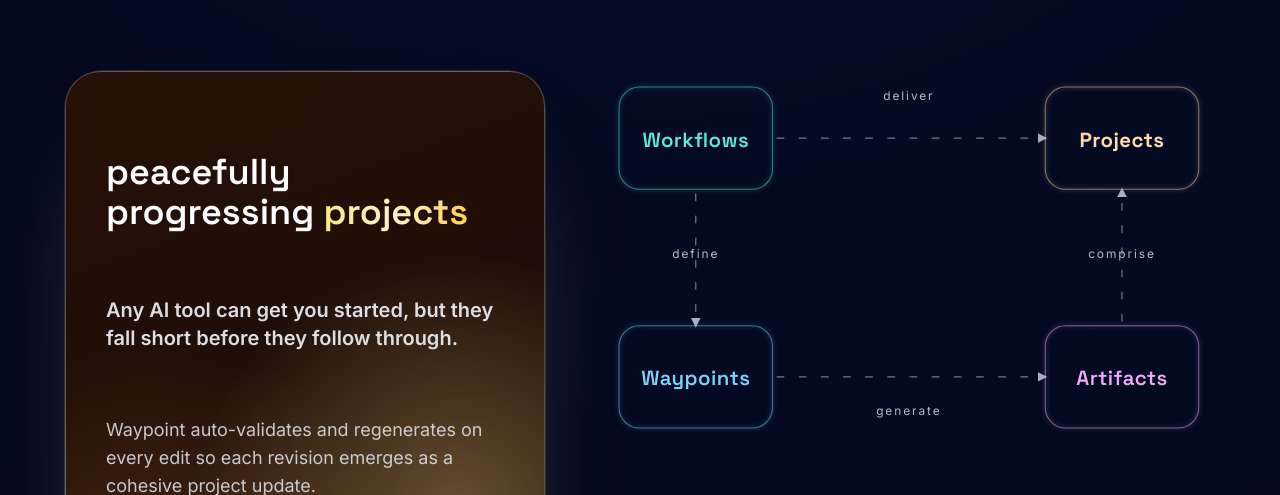
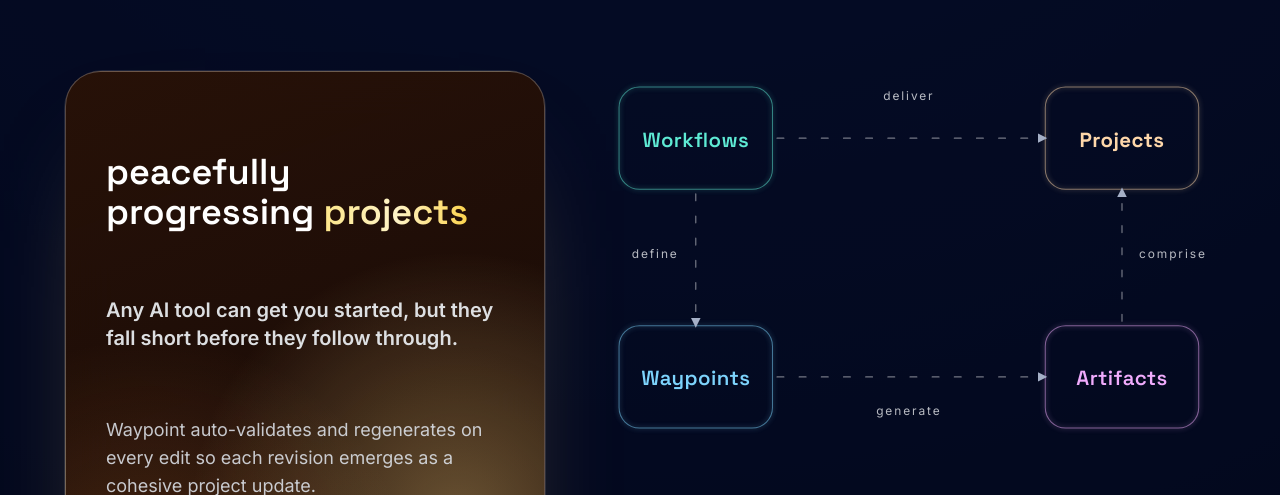
Before and after one commit to waypoint-framework/waypoint, an Astro site in the folder website/: page / in a window 1280 px wide. Shown: the part 724-1219 px from the top of the page. Built offline with nearby package versions, Linux system fonts and the light colour scheme; Astro itself is replaced by a stand-in of ours.

Commit message:
fix: diagram edge text anchor

```diff
--- a/website/src/components/ConceptDiagram.astro
+++ b/website/src/components/ConceptDiagram.astro
@@ -201,7 +201,7 @@
 
     <g class="edge-group edge-define">
       <path class="edge-path" d="M110 140 L110 300" />
-      <text class="edge-label" x="110" y="220" text-anchor="middle">define</text>
+      <text class="edge-label" x="90" y="220" text-anchor="end">define</text>
     </g>
 
     <g class="edge-group edge-generate">
@@ -211,7 +211,7 @@
 
     <g class="edge-group edge-comprise">
       <path class="edge-path" d="M610 300 L610 140" />
-      <text class="edge-label" x="610" y="220" text-anchor="middle">comprise</text>
+      <text class="edge-label" x="630" y="220" text-anchor="start">comprise</text>
     </g>
 
     <g class="edge-group edge-deliver">
```
